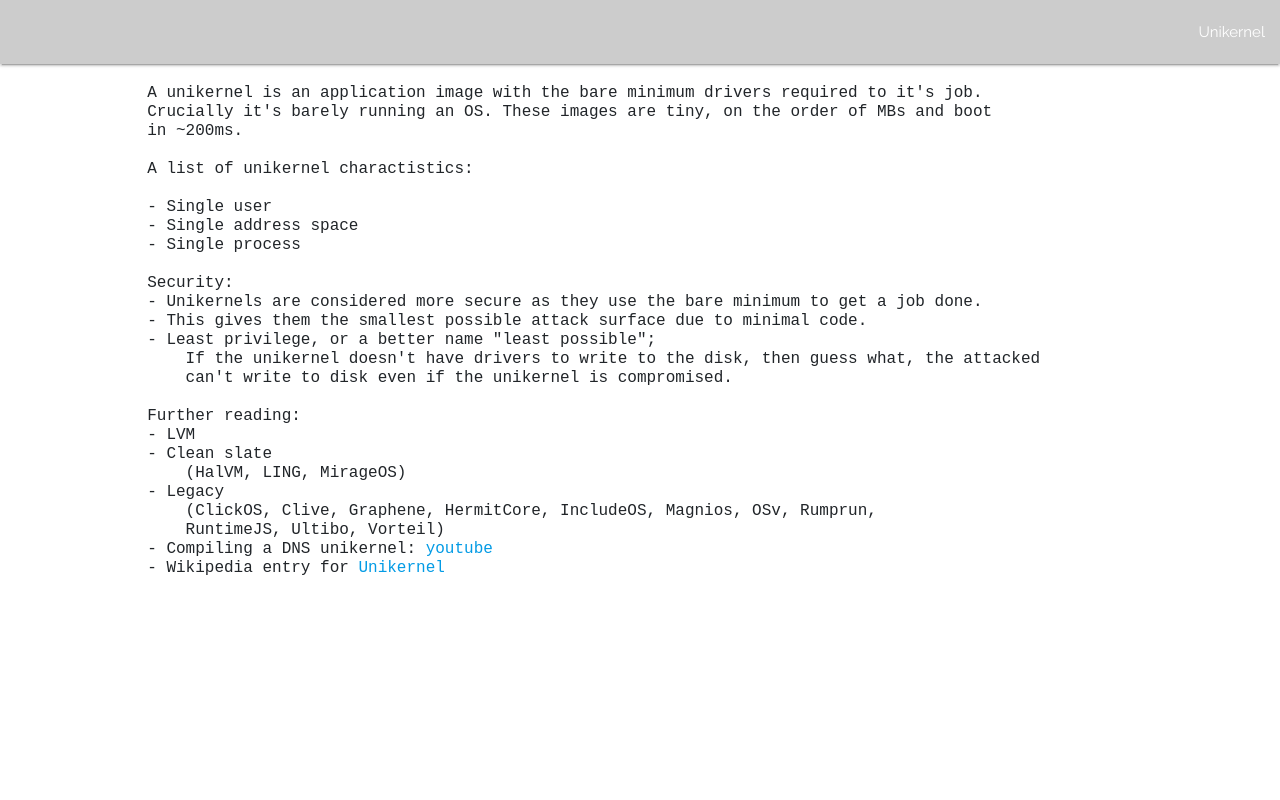
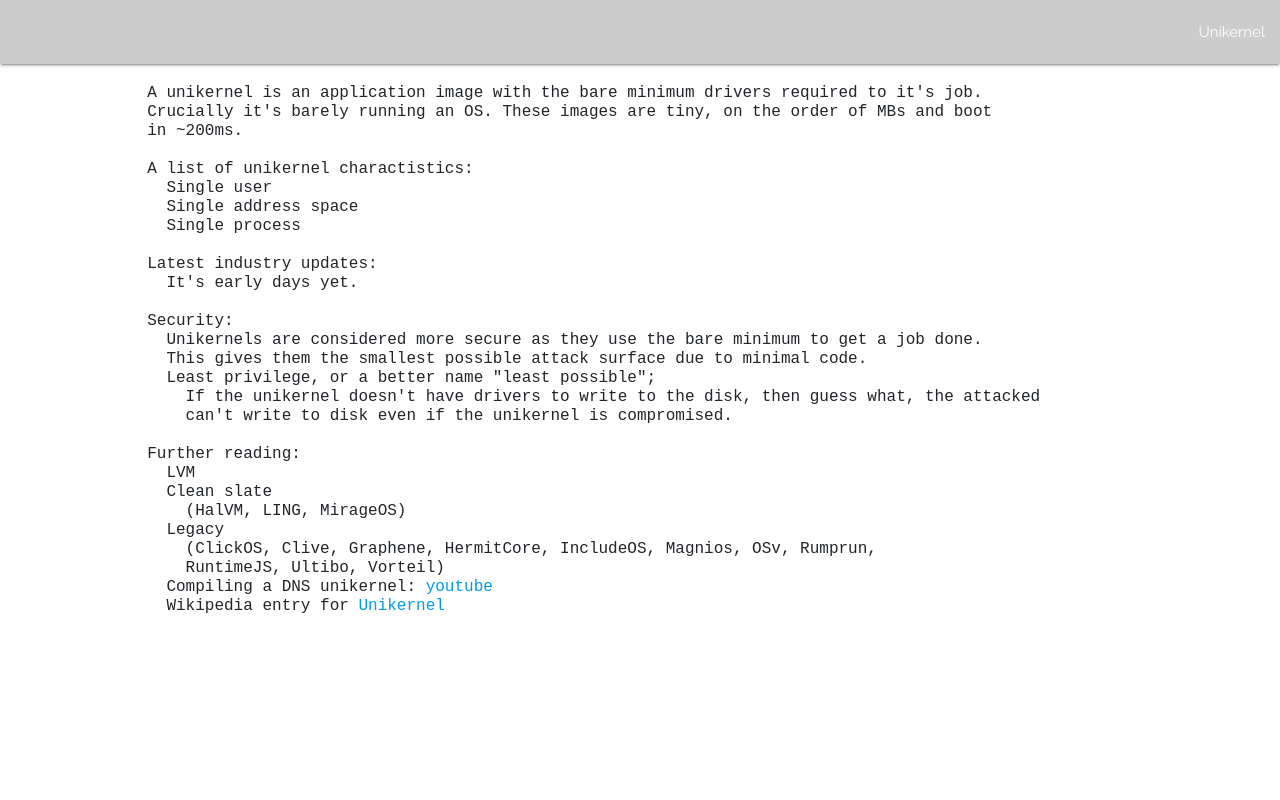
Before and after one commit to craigmayhew/unikernel.co.uk, a plain HTML site: page index.html in a window 1280 px wide. Shown: the top 800 px of the page. Drawn offline with nearby package versions, Linux system fonts and the light colour scheme; a script that the page names is missing.

Commit message:
Removed - symbol

```diff
--- a/index.html
+++ b/index.html
@@ -28,27 +28,29 @@
   in ~200ms.
 
   A list of unikernel charactistics:
+    Single user
+    Single address space
+    Single process
 
-  - Single user
-  - Single address space
-  - Single process
+  Latest industry updates:
+    It's early days yet.
 
   Security:
-  - Unikernels are considered more secure as they use the bare minimum to get a job done.
-  - This gives them the smallest possible attack surface due to minimal code.
-  - Least privilege, or a better name "least possible";
+    Unikernels are considered more secure as they use the bare minimum to get a job done.
+    This gives them the smallest possible attack surface due to minimal code.
+    Least privilege, or a better name "least possible";
       If the unikernel doesn't have drivers to write to the disk, then guess what, the attacked
       can't write to disk even if the unikernel is compromised.
 
   Further reading:
-  - LVM
-  - Clean slate
+    LVM
+    Clean slate
       (HalVM, LING, MirageOS)
-  - Legacy
+    Legacy
       (ClickOS, Clive, Graphene, HermitCore, IncludeOS, Magnios, OSv, Rumprun,
       RuntimeJS, Ultibo, Vorteil)
-  - Compiling a DNS unikernel: <a href="https://www.youtube.com/watch?v=24rvIB4_v4U?t=16m30s">youtube</a>
-  - Wikipedia entry for <a href="https://en.wikipedia.org/wiki/Unikernel">Unikernel</a>
+    Compiling a DNS unikernel: <a href="https://www.youtube.com/watch?v=24rvIB4_v4U?t=16m30s">youtube</a>
+    Wikipedia entry for <a href="https://en.wikipedia.org/wiki/Unikernel">Unikernel</a>
 </pre>
       </main>
        <footer class="page-footer">
```
